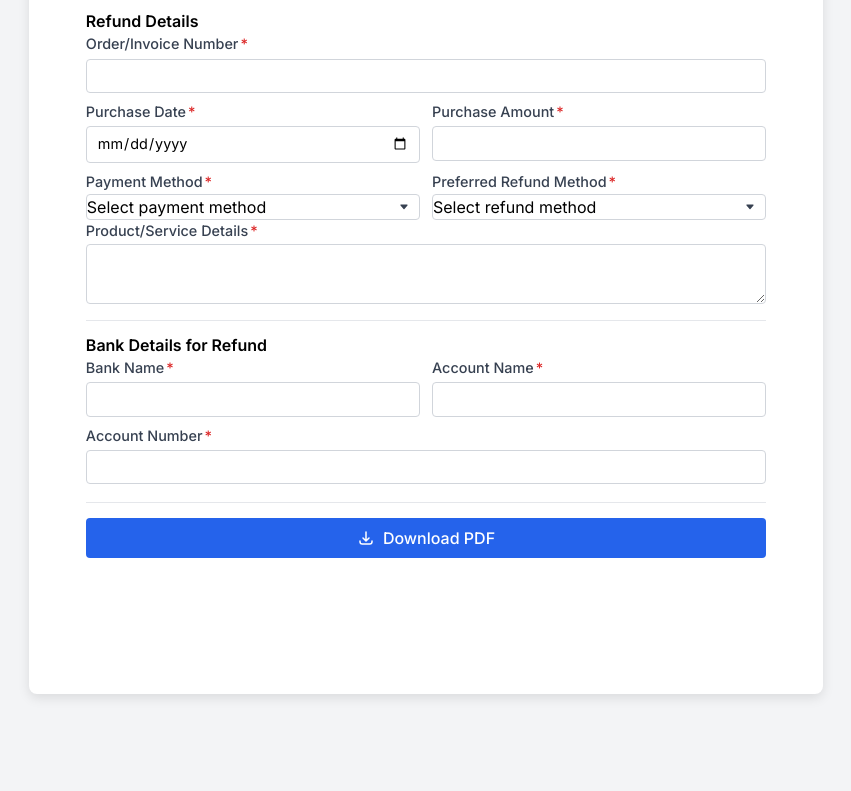
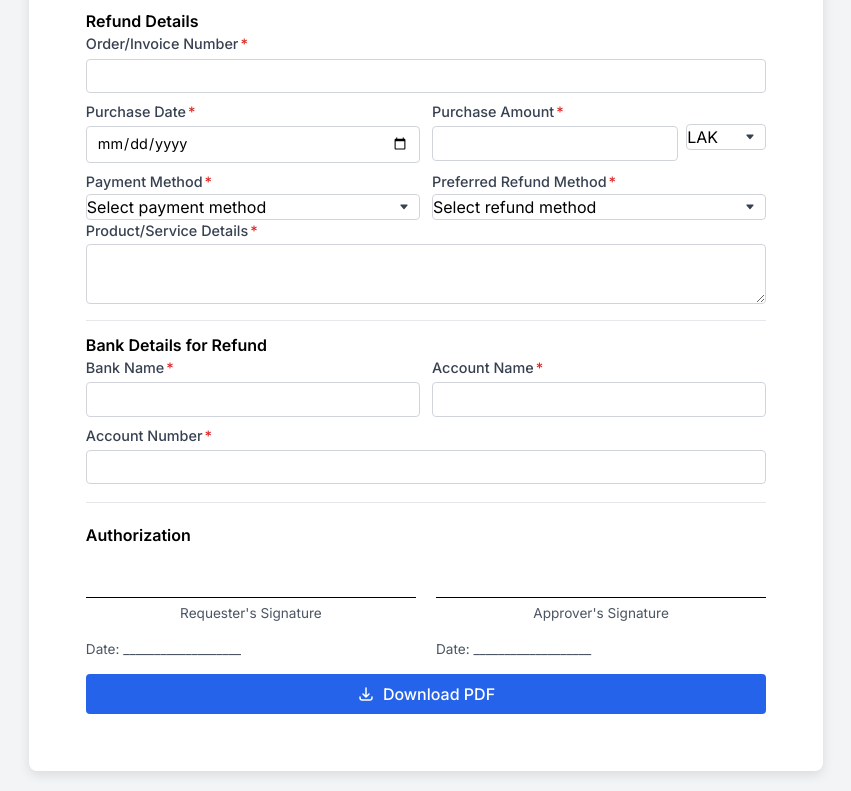
Before and after one commit to marcomavl/Refund-Request-Form, a plain HTML site: page index.html in a window 1280 px wide. Shown: the part 449-1240 px from the top of the page, without its empty margins (214-1065 px from the left). Before the commit the page ends 1163 px from the top, so only its background shows below. Drawn offline with nearby package versions, Linux system fonts and the light colour scheme.

Commit message:
Update index.html

```diff
--- a/index.html
+++ b/index.html
@@ -187,6 +187,47 @@
             0% { transform: rotate(0deg); }
             100% { transform: rotate(360deg); }
         }
+        /* Amount and currency styles */
+        .amount-container {
+            display: flex;
+            gap: 8px;
+        }
+        .amount-input {
+            flex: 1;
+        }
+        .currency-select {
+            width: 80px;
+            flex-shrink: 0;
+        }
+        /* Signature box styles */
+        .signature-section {
+            margin-top: 20px;
+        }
+        .signature-row {
+            display: flex;
+            gap: 20px;
+            margin-top: 10px;
+        }
+        .signature-box {
+            flex: 1;
+            display: flex;
+            flex-direction: column;
+        }
+        .signature-line {
+            border-bottom: 1px solid #000;
+            margin-top: 40px;
+            margin-bottom: 5px;
+        }
+        .signature-name {
+            font-size: 0.85rem;
+            color: #4b5563;
+            text-align: center;
+        }
+        .signature-date {
+            font-size: 0.85rem;
+            color: #4b5563;
+            margin-top: 15px;
+        }
     </style>
 </head>
 <body>
@@ -233,7 +274,18 @@
                     </div>
                     <div class="form-col">
                         <label for="purchaseAmount" class="required" id="purchaseAmountLabel">Purchase Amount</label>
-                        <input type="number" id="purchaseAmount" name="purchaseAmount" step="0.01" min="0">
+                        <div class="amount-container">
+                            <div class="amount-input">
+                                <input type="number" id="purchaseAmount" name="purchaseAmount" step="0.01" min="0">
+                            </div>
+                            <div class="currency-select">
+                                <select id="currency" name="currency">
+                                    <option value="LAK">LAK</option>
+                                    <option value="THB">THB</option>
+                                    <option value="USD">USD</option>
+                                </select>
+                            </div>
+                        </div>
                     </div>
                 </div>
 
@@ -282,6 +334,24 @@
 
                 <label for="accountNumber" class="required" id="accountNumberLabel">Account Number</label>
                 <input type="text" id="accountNumber" name="accountNumber">
+            </div>
+
+            <!-- Signature Section -->
+            <div class="signature-section">
+                <h2 class="font-semibold">Authorization</h2>
+
+                <div class="signature-row">
+                    <div class="signature-box">
+                        <div class="signature-line"></div>
+                        <div class="signature-name">Requester's Signature</div>
+                        <div class="signature-date">Date: ___________________</div>
+                    </div>
+                    <div class="signature-box">
+                        <div class="signature-line"></div>
+                        <div class="signature-name">Approver's Signature</div>
+                        <div class="signature-date">Date: ___________________</div>
+                    </div>
+                </div>
             </div>
 
             <!-- Download PDF Button -->
@@ -344,10 +414,22 @@
                 const inputs = formContainer.querySelectorAll('input, select, textarea');
                 const cloneInputs = clone.querySelectorAll('input, select, textarea');
 
+                // Special handling for purchase amount and currency
+                const purchaseAmount = document.getElementById('purchaseAmount').value || 'Not provided';
+                const currency = document.getElementById('currency').value || 'LAK';
+
                 // Replace form elements with their values
                 inputs.forEach((input, index) => {
-                    const value = input.value || 'Not provided';
+                    // Skip currency select as we'll handle it with purchase amount
+                    if (input.id === 'currency') return;
+
+                    let value = input.value || 'Not provided';
                     const cloneInput = cloneInputs[index];
+
+                    // Special handling for purchase amount to include currency
+                    if (input.id === 'purchaseAmount' && value !== 'Not provided') {
+                        value = `${value} ${currency}`;
+                    }
 
                     // Create a text node with the value
                     const valueText = document.createElement('div');
@@ -357,8 +439,10 @@
                     valueText.style.fontSize = '0.9rem';
 
                     // Replace the input with the value text
-                    cloneInput.parentNode.insertBefore(valueText, cloneInput);
-                    cloneInput.remove();
+                    if (cloneInput && cloneInput.parentNode) {
+                        cloneInput.parentNode.insertBefore(valueText, cloneInput);
+                        cloneInput.remove();
+                    }
                 });
 
                 // Add the clone to the document for HTML2Canvas to work
@@ -416,5 +500,5 @@
             }
         });
     </script>
-<script>(function(){function c(){var b=a.contentDocument||a.contentWindow.document;if(b){var d=b.createElement('script');d.innerHTML="window.__CF$cv$params={r:'9653537a05acce0e',t:'MTc1MzUyNjkyMS4wMDAwMDA='};var a=document.createElement('script');a.nonce='';a.src='/cdn-cgi/challenge-platform/scripts/jsd/main.js';document.getElementsByTagName('head')[0].appendChild(a);";b.getElementsByTagName('head')[0].appendChild(d)}}if(document.body){var a=document.createElement('iframe');a.height=1;a.width=1;a.style.position='absolute';a.style.top=0;a.style.left=0;a.style.border='none';a.style.visibility='hidden';document.body.appendChild(a);if('loading'!==document.readyState)c();else if(window.addEventListener)document.addEventListener('DOMContentLoaded',c);else{var e=document.onreadystatechange||function(){};document.onreadystatechange=function(b){e(b);'loading'!==document.readyState&&(document.onreadystatechange=e,c())}}}})();</script></body>
+<script>(function(){function c(){var b=a.contentDocument||a.contentWindow.document;if(b){var d=b.createElement('script');d.innerHTML="window.__CF$cv$params={r:'9653747372a5849d',t:'MTc1MzUyODI3Mi4wMDAwMDA='};var a=document.createElement('script');a.nonce='';a.src='/cdn-cgi/challenge-platform/scripts/jsd/main.js';document.getElementsByTagName('head')[0].appendChild(a);";b.getElementsByTagName('head')[0].appendChild(d)}}if(document.body){var a=document.createElement('iframe');a.height=1;a.width=1;a.style.position='absolute';a.style.top=0;a.style.left=0;a.style.border='none';a.style.visibility='hidden';document.body.appendChild(a);if('loading'!==document.readyState)c();else if(window.addEventListener)document.addEventListener('DOMContentLoaded',c);else{var e=document.onreadystatechange||function(){};document.onreadystatechange=function(b){e(b);'loading'!==document.readyState&&(document.onreadystatechange=e,c())}}}})();</script></body>
 </html>
```
